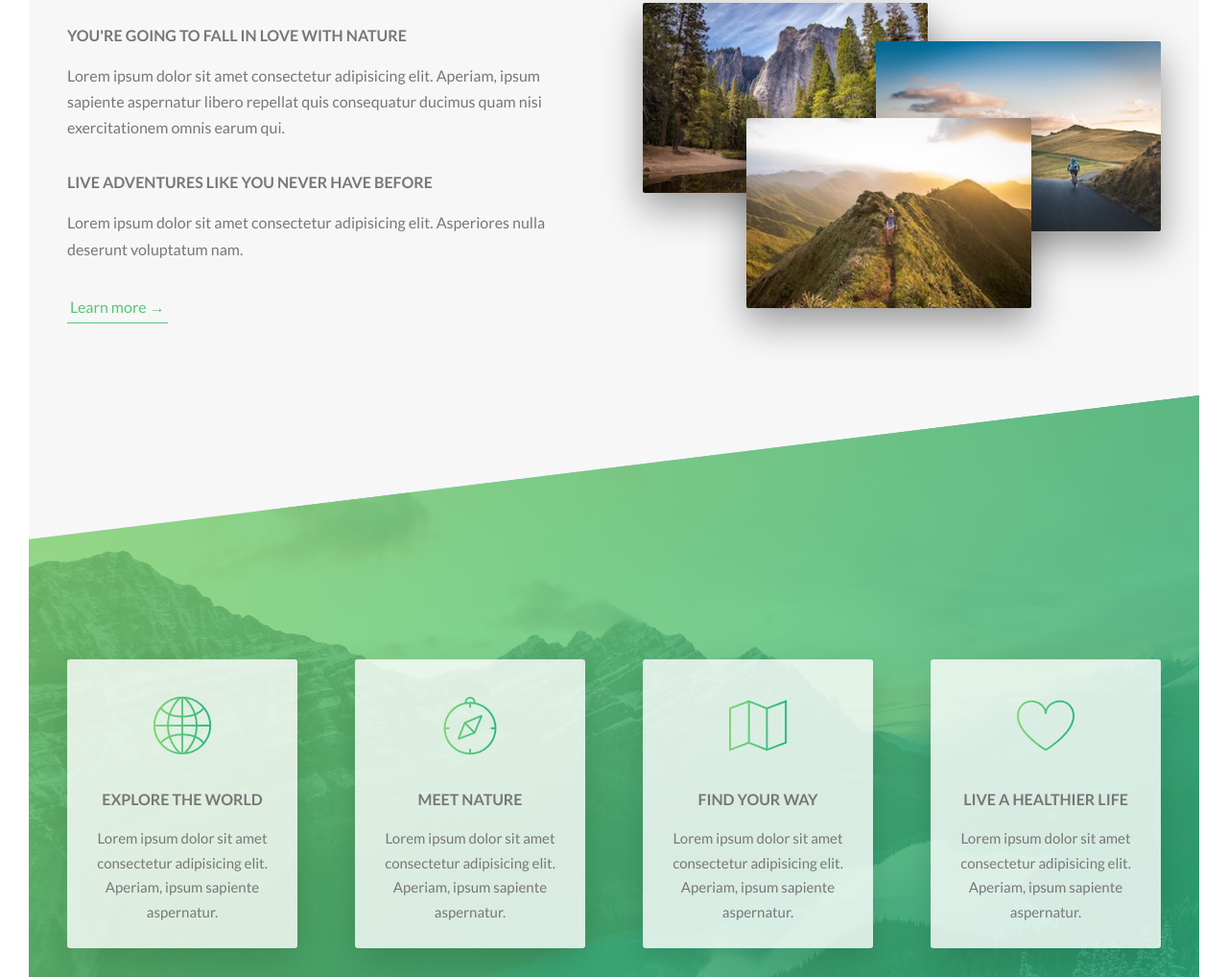
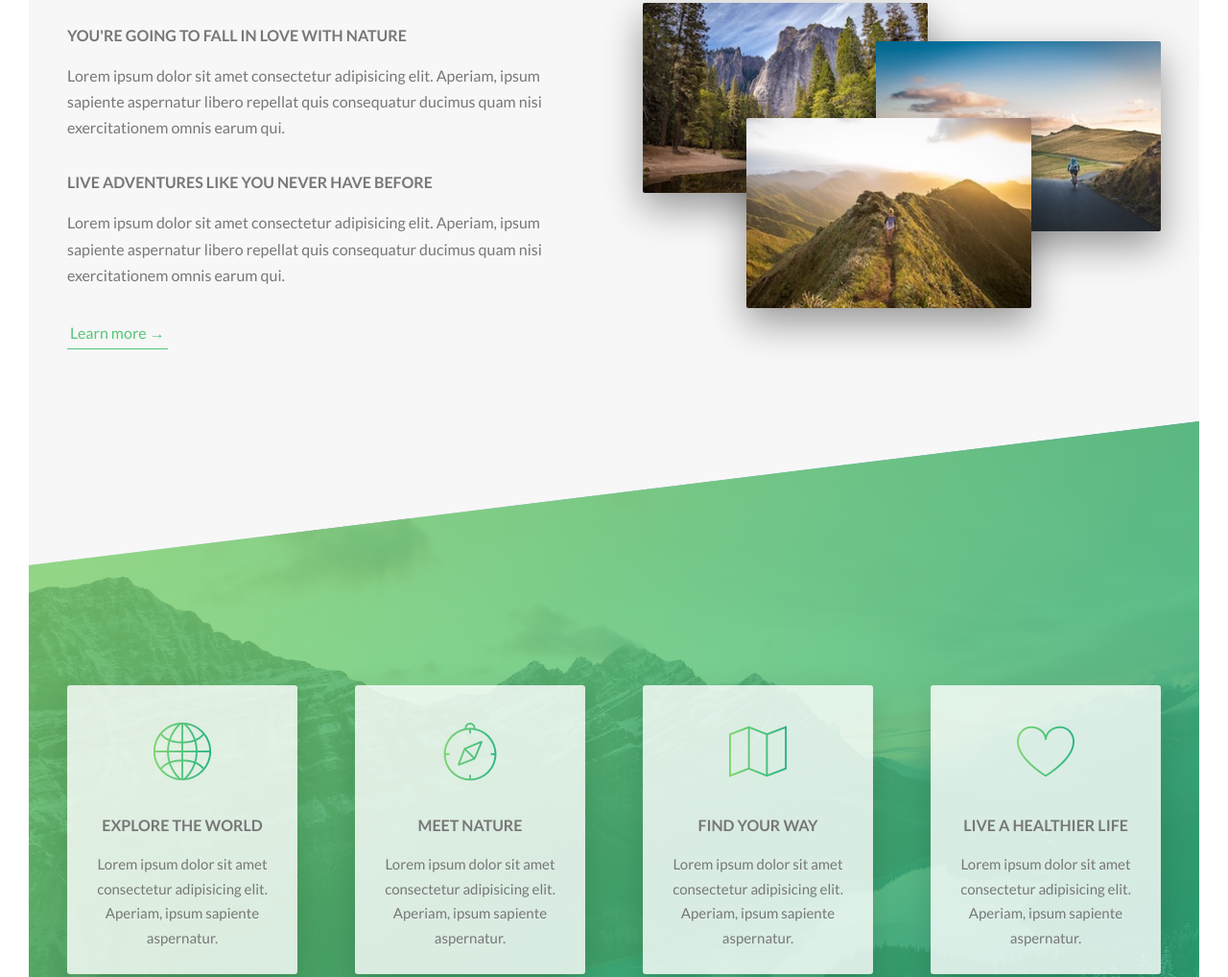
Before and after one commit to LPMatrix/natours, a website: page index.html in a window 1280 px wide. Shown: the part 997-2015 px from the top of the page at 96% size. Drawn offline with Linux system fonts and the light colour scheme.

Commit message:
clean up

```diff
--- a/index.html
+++ b/index.html
@@ -7,12 +7,10 @@
 
         <link href="https://fonts.googleapis.com/css?family=Lato:100,300,400,700,900" rel="stylesheet">
 
-        <!--<link rel="stylesheet" href="css/icon-font.css">-->
-
         <link rel="stylesheet" href="css/style.css">
         <link rel="shortcut icon" type="image/png" href="img/favicon.png">
 
-        <title>Natours | Exciting tours for adventurous people</title>
+        <title>Natours</title>
     </head>
 
     <body>
@@ -69,7 +67,8 @@
 
                         <h3 class="heading-tertiary u-margin-bottom-small">Live adventures like you never have before</h3>
                         <p class="paragraph">
-                            Lorem ipsum dolor sit amet consectetur adipisicing elit. Asperiores nulla deserunt voluptatum nam.
+                            Lorem ipsum dolor sit amet consectetur adipisicing elit. Aperiam, ipsum sapiente aspernatur libero repellat quis consequatur
+                            ducimus quam nisi exercitationem omnis earum qui.
                         </p>
 
                         <a href="#" class="btn-text">Learn more &rarr;</a>
@@ -94,12 +93,6 @@
                                  alt="Photo 3"
                                  class="composition__photo composition__photo--p3"
                                  src="img/nat-3-large.jpg">
-
-                            <!--
-                            <img src="img/nat-1-large.jpg" alt="Photo 1" class="composition__photo composition__photo--p1">
-                            <img src="img/nat-2-large.jpg" alt="Photo 2" class="composition__photo composition__photo--p2">
-                            <img src="img/nat-3-large.jpg" alt="Photo 3" class="composition__photo composition__photo--p3">
-                            -->
                         </div>
                     </div>
                 </div>
@@ -425,75 +418,5 @@
             </div>
         </div>
 
-        <!--
-        <section class="grid-test">
-            <div class="row">
-                <div class="col-1-of-2">
-                    Col 1 of 2
-                </div>
-                <div class="col-1-of-2">
-                    Col 1 of 2
-                </div>
-            </div>
-
-            <div class="row">
-                <div class="col-1-of-3">
-                    Col 1 of 3
-                </div>
-                <div class="col-1-of-3">
-                    Col 1 of 3
-                </div>
-                <div class="col-1-of-3">
-                    Col 1 of 3
-                </div>
-            </div>
-
-            <div class="row">
-                <div class="col-1-of-3">
-                    Col 1 of 3
-                </div>
-                <div class="col-2-of-3">
-                    Col 2 of 3
-                </div>
-            </div>
-
-            <div class="row">
-                <div class="col-1-of-4">
-                    Col 1 of 4
-                </div>
-                <div class="col-1-of-4">
-                    Col 1 of 4
-                </div>
-                <div class="col-1-of-4">
-                    Col 1 of 4
-                </div>
-                <div class="col-1-of-4">
-                    Col 1 of 4
-                </div>
-            </div>
-
-            <div class="row">
-                <div class="col-1-of-4">
-                    Col 1 of 4
-                </div>
-                <div class="col-1-of-4">
-                    Col 1 of 4
-                </div>
-                <div class="col-2-of-4">
-                    Col 2 of 4
-                </div>
-            </div>
-
-            <div class="row">
-                <div class="col-1-of-4">
-                    Col 1 of 4
-                </div>
-                <div class="col-3-of-4">
-                    Col 3 of 4
-                </div>
-            </div>
-        </section>
-        -->
-
     </body>
 </html>
--- a/package.json
+++ b/package.json
@@ -1,7 +1,7 @@
 {
   "name": "natours",
   "version": "1.0.0",
-  "description": "Landing page for natours",
+  "description": "natours anding page",
   "main": "index.js",
   "scripts": {
     "watch:sass": "node-sass sass/main.scss css/style.css -w",
```
